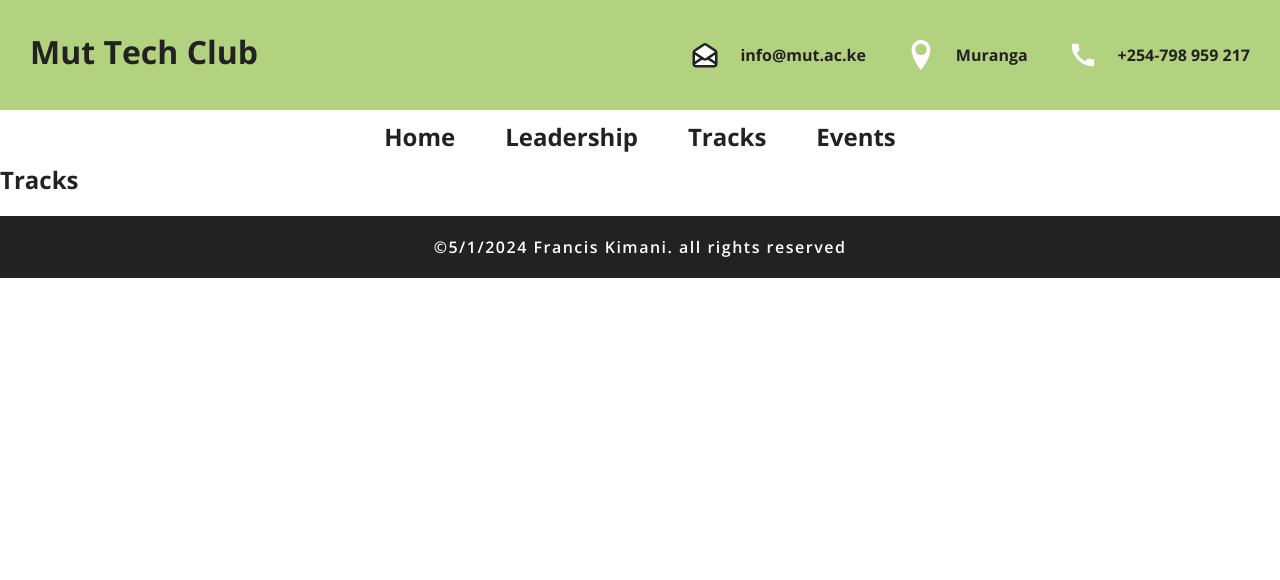
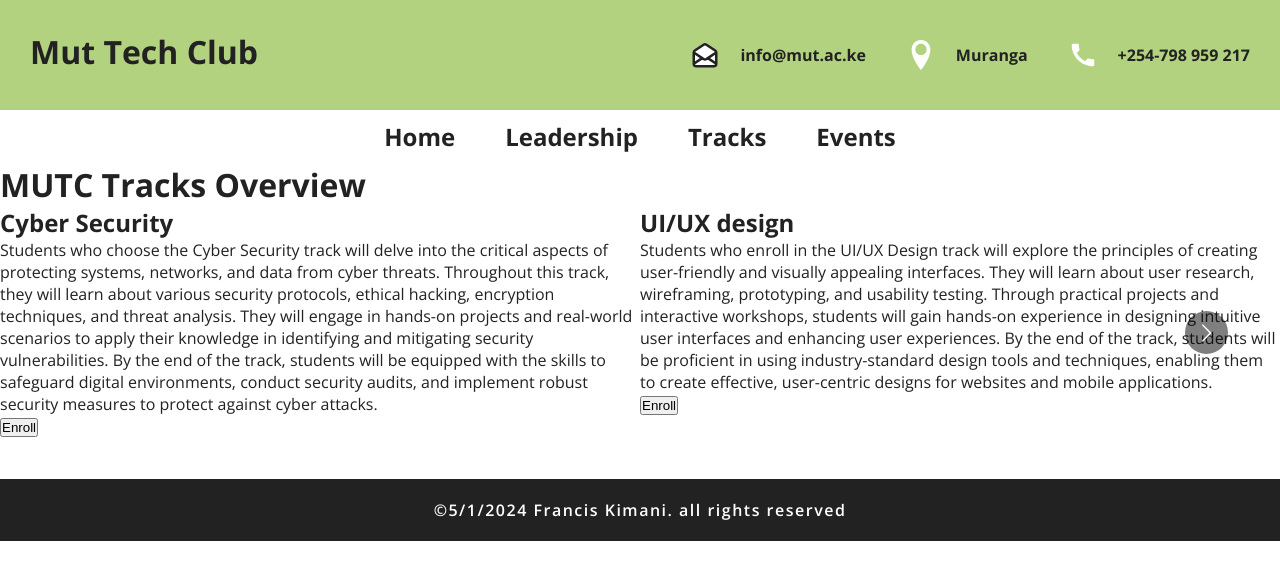
Before and after one commit to kimtechnos/Tech2give-Murang-a-University-Tech-Club, a React (Vite) app: page /tracks in a window 1280 px wide. Shown: the top 580 px of the page. Built offline with nearby package versions, Linux system fonts and the light colour scheme.

Commit message:
updating the tracks section

```diff
--- a/package.json
+++ b/package.json
@@ -14,6 +14,7 @@
     "react": "^18.2.0",
     "react-dom": "^18.2.0",
     "react-icons": "^5.2.1",
+    "react-multi-carousel": "^2.8.5",
     "react-responsive-carousel": "^3.2.23",
     "react-router-dom": "^6.23.1"
   },
--- a/src/pages/Tracks/Tracks.jsx
+++ b/src/pages/Tracks/Tracks.jsx
@@ -1,4 +1,122 @@
+import Carousel from "react-multi-carousel";
+import "react-multi-carousel/lib/styles.css";
+
+const responsive = {
+  superLargeDesktop: {
+    breakpoint: { max: 4000, min: 3000 },
+    items: 5,
+  },
+  desktop: {
+    breakpoint: { max: 3000, min: 1024 },
+    items: 3,
+  },
+  tablet: {
+    breakpoint: { max: 1024, min: 464 },
+    items: 2,
+  },
+  mobile: {
+    breakpoint: { max: 464, min: 0 },
+    items: 1,
+  },
+};
 const Tracks = () => {
-  return <h2>Tracks</h2>;
+  return (
+    <div className="Tracks">
+      <h1>MUTC Tracks Overview</h1>
+      <Carousel responsive={responsive}>
+        <div className="page">
+          <imge sre="" />
+          <h2>Cyber Security</h2>
+          <p>
+            Students who choose the Cyber Security track will delve into the
+            critical aspects of protecting systems, networks, and data from
+            cyber threats. Throughout this track, they will learn about various
+            security protocols, ethical hacking, encryption techniques, and
+            threat analysis. They will engage in hands-on projects and
+            real-world scenarios to apply their knowledge in identifying and
+            mitigating security vulnerabilities. By the end of the track,
+            students will be equipped with the skills to safeguard digital
+            environments, conduct security audits, and implement robust security
+            measures to protect against cyber attacks.
+          </p>
+          <button>Enroll</button>
+        </div>
+        <div>
+          {" "}
+          <imge sre="" />
+          <h2>UI/UX design</h2>
+          <p>
+            Students who enroll in the UI/UX Design track will explore the
+            principles of creating user-friendly and visually appealing
+            interfaces. They will learn about user research, wireframing,
+            prototyping, and usability testing. Through practical projects and
+            interactive workshops, students will gain hands-on experience in
+            designing intuitive user interfaces and enhancing user experiences.
+            By the end of the track, students will be proficient in using
+            industry-standard design tools and techniques, enabling them to
+            create effective, user-centric designs for websites and mobile
+            applications.
+          </p>
+          <button>Enroll</button>
+        </div>
+        <div>
+          {" "}
+          <imge sre="" />
+          <h2>Web development</h2>
+          <p>
+            Students who pursue the Web Development track will gain
+            comprehensive knowledge in building dynamic and responsive websites.
+            They will learn the fundamentals of front-end development using
+            HTML, CSS, and JavaScript, as well as back-end development with
+            technologies such as Node.js, Express, and databases. Through
+            hands-on projects and collaborative coding sessions, students will
+            develop the skills to create both the client-side and server-side of
+            web applications. By the end of the track, students will be capable
+            of designing, developing, and deploying full-stack web applications,
+            equipped with the expertise to build robust and scalable websites.
+          </p>
+          <button>Enroll</button>
+        </div>
+        <div>
+          {" "}
+          <imge sre="" />
+          <h2>Mobile apps development</h2>
+          <p>
+            Students who opt for the Mobile Apps Development track will learn to
+            design and build applications for mobile devices. They will explore
+            the basics of mobile app development using platforms such as Android
+            and iOS, gaining proficiency in languages like Java, Kotlin, Swift,
+            and Dart. Through hands-on projects and interactive sessions,
+            students will develop the skills to create user-friendly and
+            efficient mobile applications. By the end of the track, students
+            will be adept at building, testing, and deploying mobile apps, ready
+            to deliver engaging and high-performance solutions for smartphones
+            and tablets.
+          </p>
+          <button>Enroll</button>
+        </div>
+        <div>
+          {" "}
+          <imge sre="" />
+          <h2>Power Platform</h2>
+          <p>
+            Students who select the Power Platform track will explore the
+            capabilities of Microsoft's Power Platform, which includes Power BI,
+            Power Apps, Power Automate, and Power Virtual Agents. They will
+            learn how to create custom business applications, automate
+            workflows, analyze data, and build chatbots with minimal coding.
+            Through hands-on projects and interactive workshops, students will
+            gain practical experience in leveraging these tools to enhance
+            business processes and drive data-driven decision-making. By the end
+            of the track, students will be proficient in developing integrated
+            solutions using the Power Platform, enabling them to transform
+            organizational operations and improve efficiency.
+          </p>
+          <button>Enroll</button>
+        </div>
+      </Carousel>
+    </div>
+  );
 };
+
 export default Tracks;
```
Also changed, not shown: src/pages/Tracks/Track.jsx (added), src/pages/Tracks/tracks.css (added), 1 other file (tests, documents, lock files or other folders).
